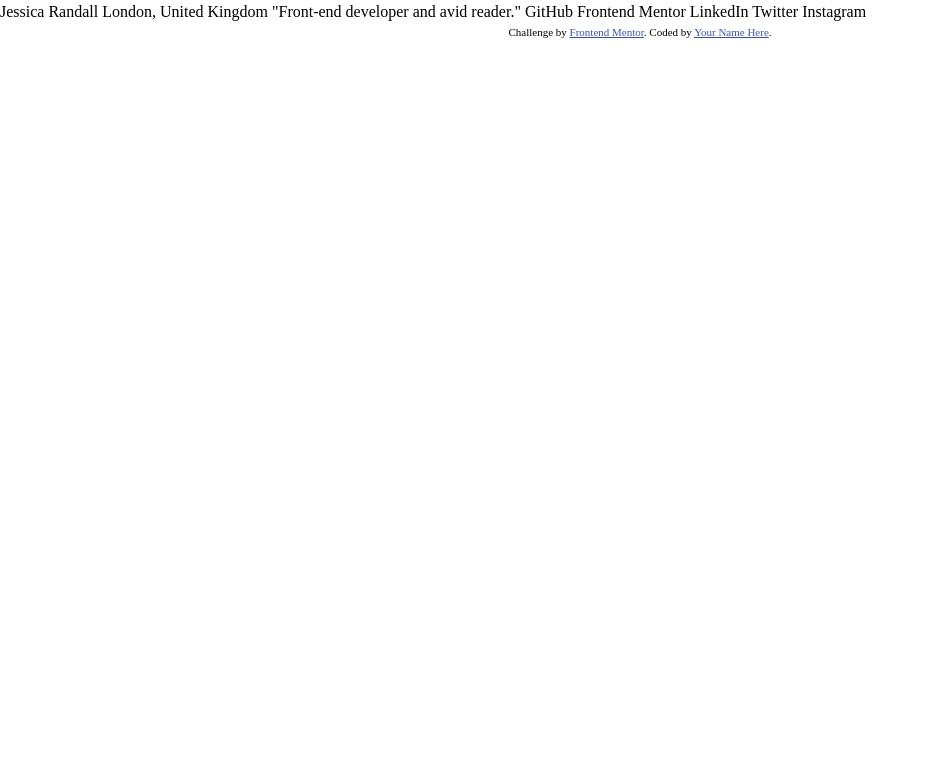
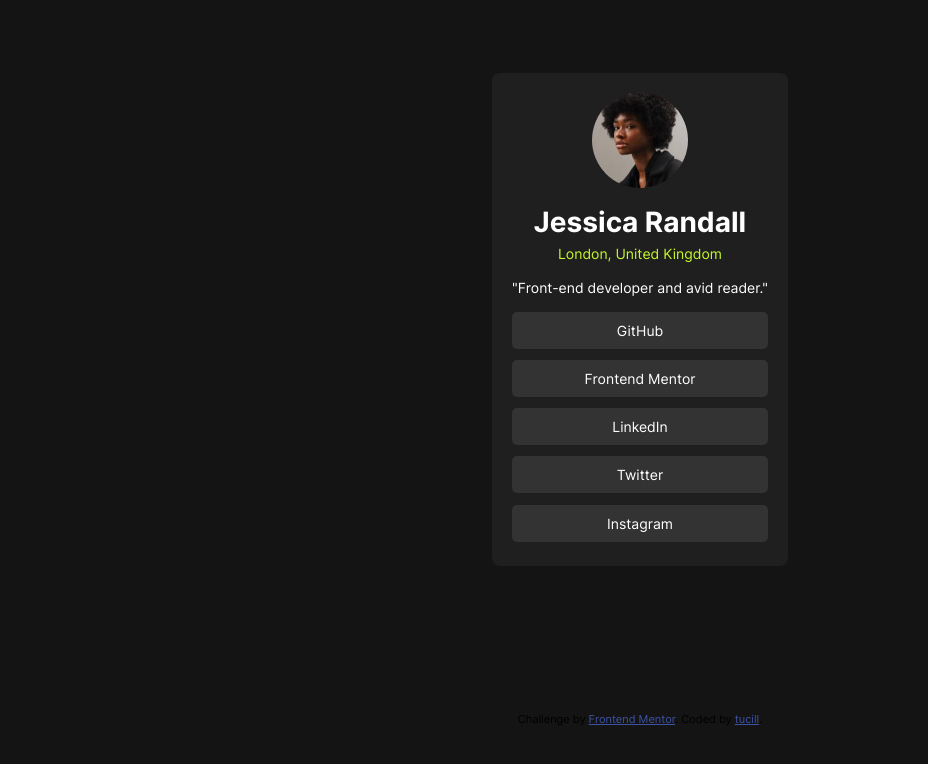
Before and after one commit to tucill/social-profile, a plain HTML site: page index.html in a window 1280 px wide. Shown: the whole page, without its empty margins (0-928 px from the left). Drawn offline with Linux system fonts and the light colour scheme.

Commit message:
Create a project social-profile

```diff
--- a/assets/css/style.css
+++ b/assets/css/style.css
@@ -72,3 +72,98 @@ select {
     scroll-behavior: auto !important;
   }
 }
+
+/* Font family */
+@font-face {
+  font-family: "Inter";
+  src: url("../fonts/static/Inter-Regular.ttf") format("truetype");
+  font-weight: 400;
+  font-style: normal;
+}
+
+@font-face {
+  font-family: "Inter";
+  src: url("../fonts/static/Inter-SemiBold.ttf") format("truetype");
+  font-weight: 600;
+  font-style: normal;
+}
+
+@font-face {
+  font-family: "Inter";
+  src: url("../fonts/static/Inter-Bold.ttf") format("truetype");
+  font-weight: 700;
+  font-style: normal;
+}
+
+/* Variable */
+:root {
+  --Green: hsl(75, 94%, 57%);
+  --White: hsl(0, 0%, 100%);
+  --Grey700: hsl(0, 0%, 20%);
+  --Grey800: hsl(0, 0%, 12%);
+  --Grey900: hsl(0, 0%, 8%);
+  --fsPrimary: 14px;
+  --fw400: 400;
+  --fw600: 600;
+  --fw700: 700;
+}
+
+body {
+  background-color: var(--Grey900);
+  height: 100svh;
+  font-family: "Inter", sans-serif;
+  font-size: var(--fsPrimary);
+  font-weight: var(--fw400);
+  display: grid;
+  place-items: center;
+}
+
+main {
+  background-color: var(--Grey800);
+  max-width: 18.75rem;
+  min-height: 30rem;
+  padding: 10px 20px;
+  margin: 0 1rem;
+  border-radius: 0.5rem;
+  text-align: center;
+}
+
+.avatar-profile {
+  display: block;
+  max-width: 6rem;
+  margin: 0.6rem auto 0.8rem;
+  border-radius: 50%;
+}
+
+.username {
+  color: var(--White);
+}
+
+.location {
+  color: var(--Green);
+  margin-bottom: 0.8rem;
+}
+
+.role {
+  color: var(--White);
+}
+
+.social-links {
+  padding: 0;
+}
+
+.social-links a {
+  display: block;
+  background-color: var(--Grey700);
+  color: var(--White);
+  padding: 8px 15px;
+  margin-bottom: 0.7rem;
+  border-radius: 0.313rem;
+  text-decoration: none;
+  transition: all 0.3s ease;
+}
+
+.social-links a:hover {
+  background-color: var(--Green);
+  color: var(--Grey900);
+}
--- a/index.html
+++ b/index.html
@@ -29,14 +29,33 @@
     <link rel="stylesheet" href="assets/css/style.css" />
   </head>
   <body>
-    Jessica Randall London, United Kingdom "Front-end developer and avid
-    reader." GitHub Frontend Mentor LinkedIn Twitter Instagram
+    <main>
+      <img
+        src="assets/images/avatar-jessica.jpeg"
+        alt="Avatar profile"
+        class="avatar-profile"
+      />
+      <h1 class="username">Jessica Randall</h1>
+      <p class="location">London, United Kingdom</p>
+      <p class="role">"Front-end developer and avid reader."</p>
 
-    <div class="attribution">
-      Challenge by
-      <a href="https://www.frontendmentor.io?ref=challenge" target="_blank"
-        >Frontend Mentor</a
-      >. Coded by <a href="#">Your Name Here</a>.
-    </div>
+      <ul class="social-links" role="list">
+        <li><a href="#">GitHub</a></li>
+        <li><a href="#">Frontend Mentor</a></li>
+        <li><a href="#">LinkedIn</a></li>
+        <li><a href="#">Twitter</a></li>
+        <li><a href="#">Instagram</a></li>
+      </ul>
+    </main>
+
+    <footer>
+      <div class="attribution">
+        Challenge by
+        <a href="https://www.frontendmentor.io?ref=challenge" target="_blank"
+          >Frontend Mentor</a
+        >. Coded by
+        <a href="https://www.frontendmentor.io/profile/tucill">tucill</a>.
+      </div>
+    </footer>
   </body>
 </html>
```
